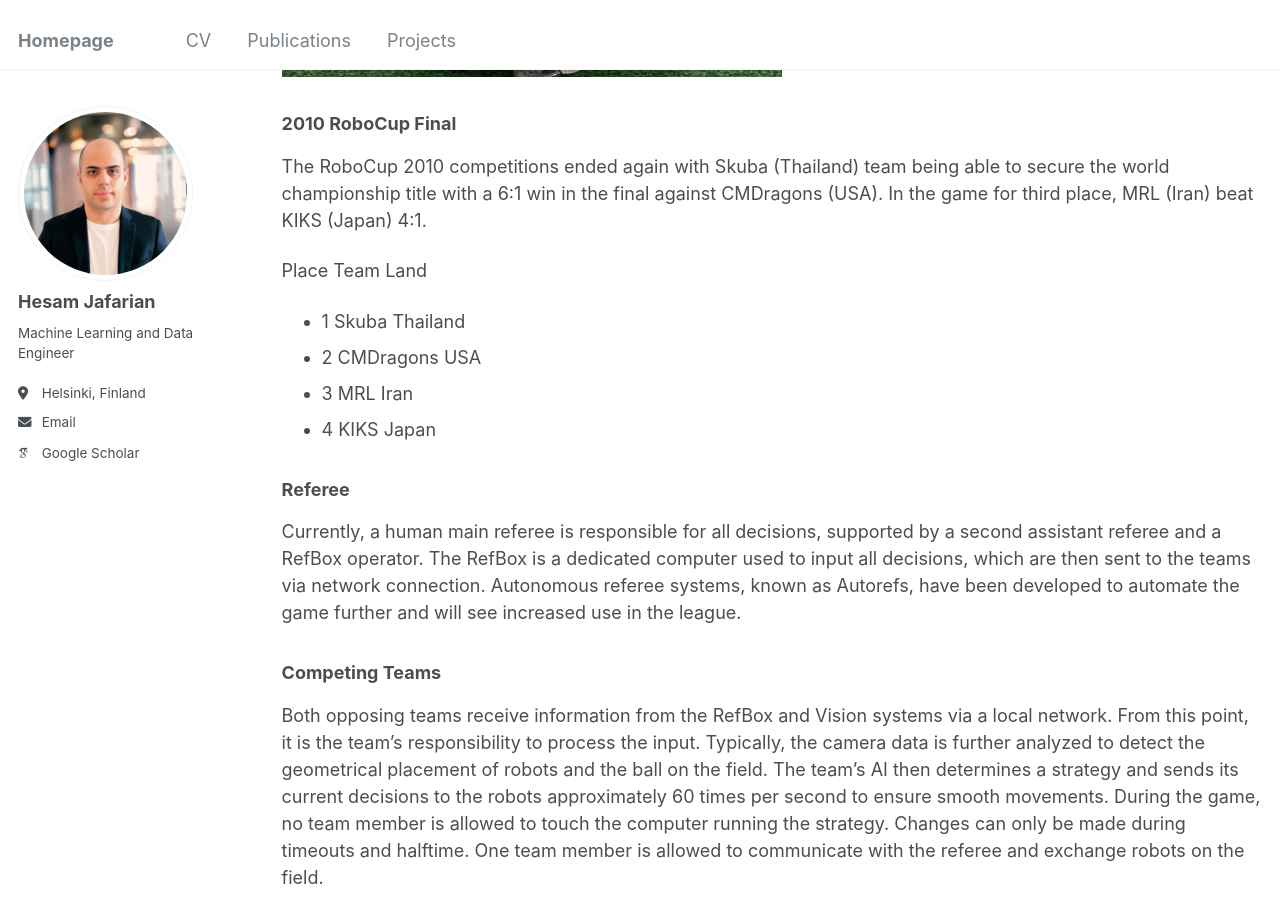
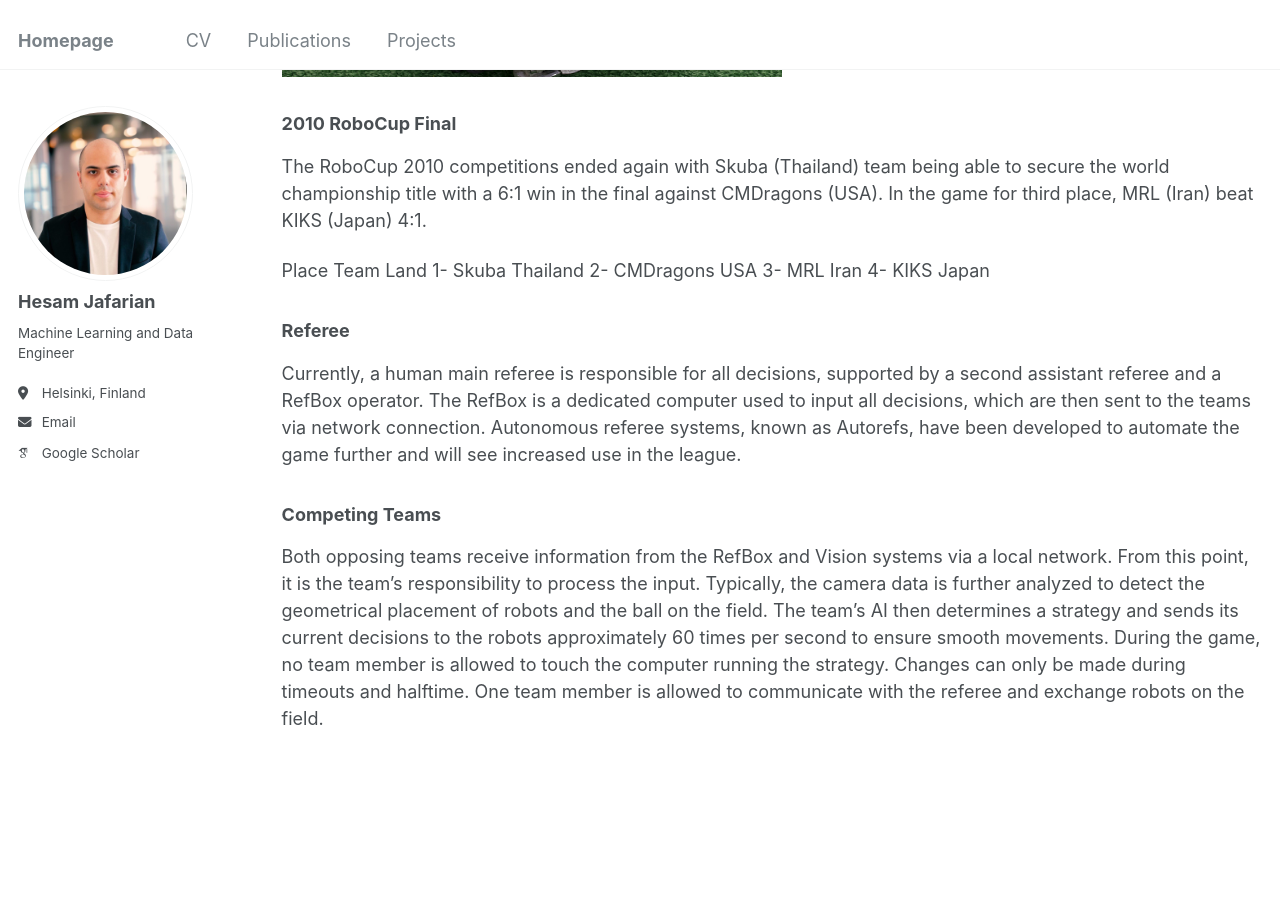
Before and after one commit to hesamjafarian/hesamjafarian.github.io, a Jekyll site: the page built from _pages/projects.md, in a window 1280 px wide and 900 px high, scrolled down 2347 px. Built offline with Jekyll 4.4.1, drawn with Linux system fonts in a browser that asks for light colours; some web fonts are replaced.

```diff
--- a/_pages/projects.md
+++ b/_pages/projects.md
@@ -31,10 +31,10 @@ Robot sizes are limited by rules to a diameter of 18 cm and a height of 15 cm, l
 The RoboCup 2010 competitions ended again with Skuba (Thailand) team being able to secure the world championship title with a 6:1 win in the final against CMDragons (USA). In the game for third place, MRL (Iran) beat KIKS (Japan) 4:1.
 
 Place	Team	Land
-- 1	Skuba	Thailand
-- 2	CMDragons	USA
-- 3	MRL	Iran
-- 4	KIKS	Japan
+  1- Skuba	Thailand
+  2- CMDragons	USA
+  3- MRL	Iran
+  4- KIKS	Japan
 
 ### Referee
 Currently, a human main referee is responsible for all decisions, supported by a second assistant referee and a RefBox operator. The RefBox is a dedicated computer used to input all decisions, which are then sent to the teams via network connection. Autonomous referee systems, known as Autorefs, have been developed to automate the game further and will see increased use in the league.
```
